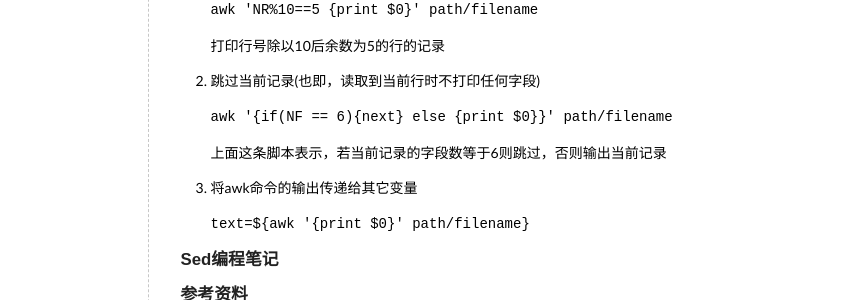
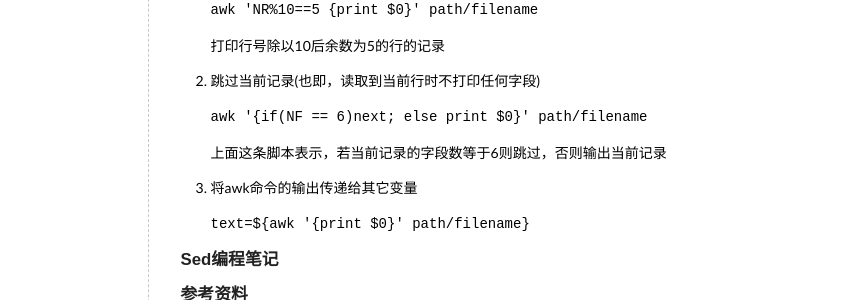
Before and after one commit to elan2wang/note, a Jekyll site: the page built from _posts/2013-05-29-shell-programming-tips.md, in a window 1280 px wide and 967 px high. Shown: the part 387-687 px from the top of the window, without its empty margins (236-1093 px from the left). Built offline with Jekyll 4.4.1, drawn with Linux system fonts in a browser that asks for light colours; comment, search, counter and statistics services are not loaded.

```diff
--- a/_posts/2013-05-29-shell-programming-tips.md
+++ b/_posts/2013-05-29-shell-programming-tips.md
@@ -13,7 +13,7 @@ n,k正整数，分别表示记录的行号和字段号。若要用变量表示
 <code>awk 'NR%10==5 {print $0}' path/filename</code>
 打印行号除以10后余数为5的行的记录
 2. 跳过当前记录(也即，读取到当前行时不打印任何字段)
-<code>awk '{if(NF == 6){next} else {print $0}}' path/filename</code>
+<code>awk '{if(NF == 6)next; else print $0}' path/filename</code>
 上面这条脚本表示，若当前记录的字段数等于6则跳过，否则输出当前记录
 3. 将awk命令的输出传递给其它变量
 <code>text=${awk '{print $0}' path/filename}</code>
```
